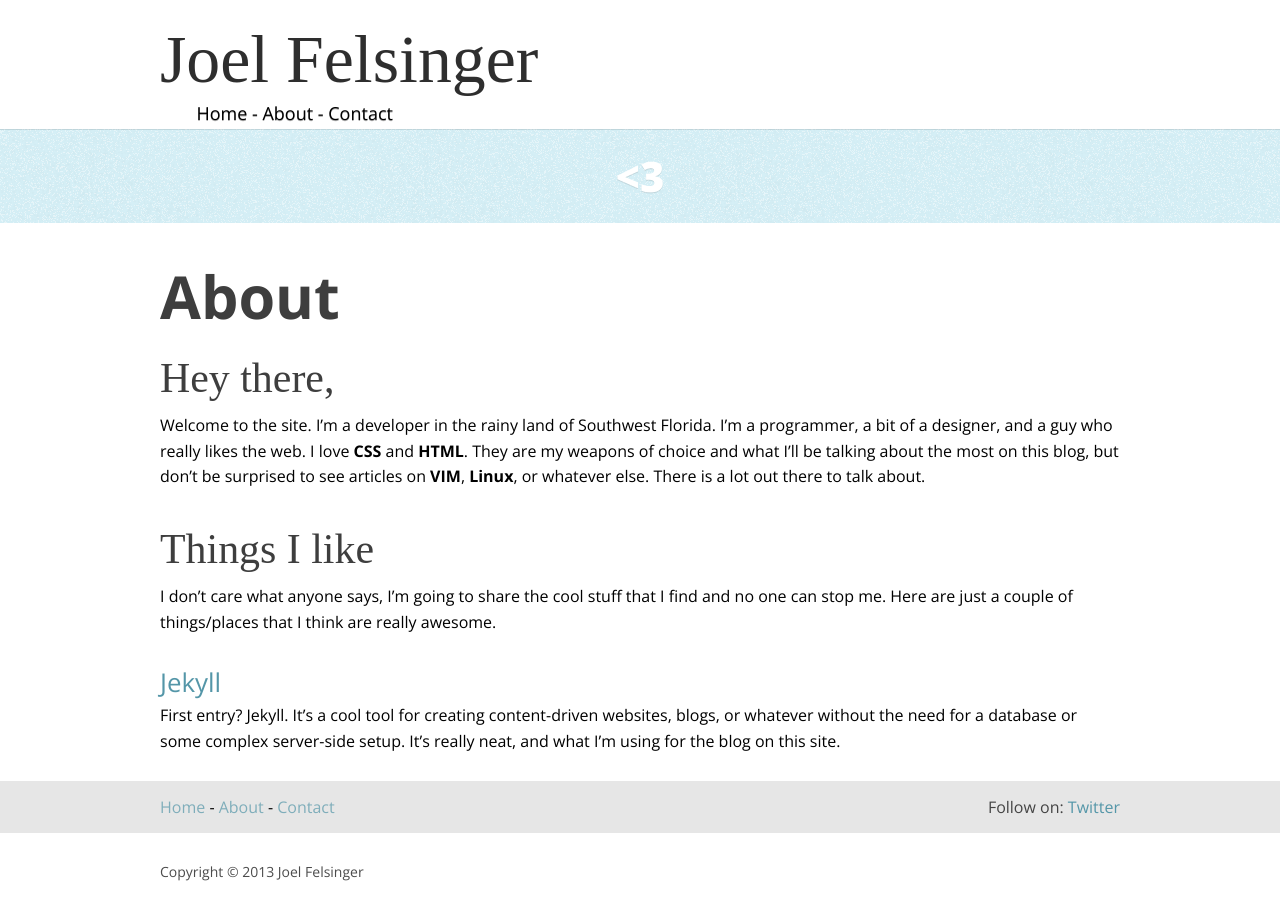
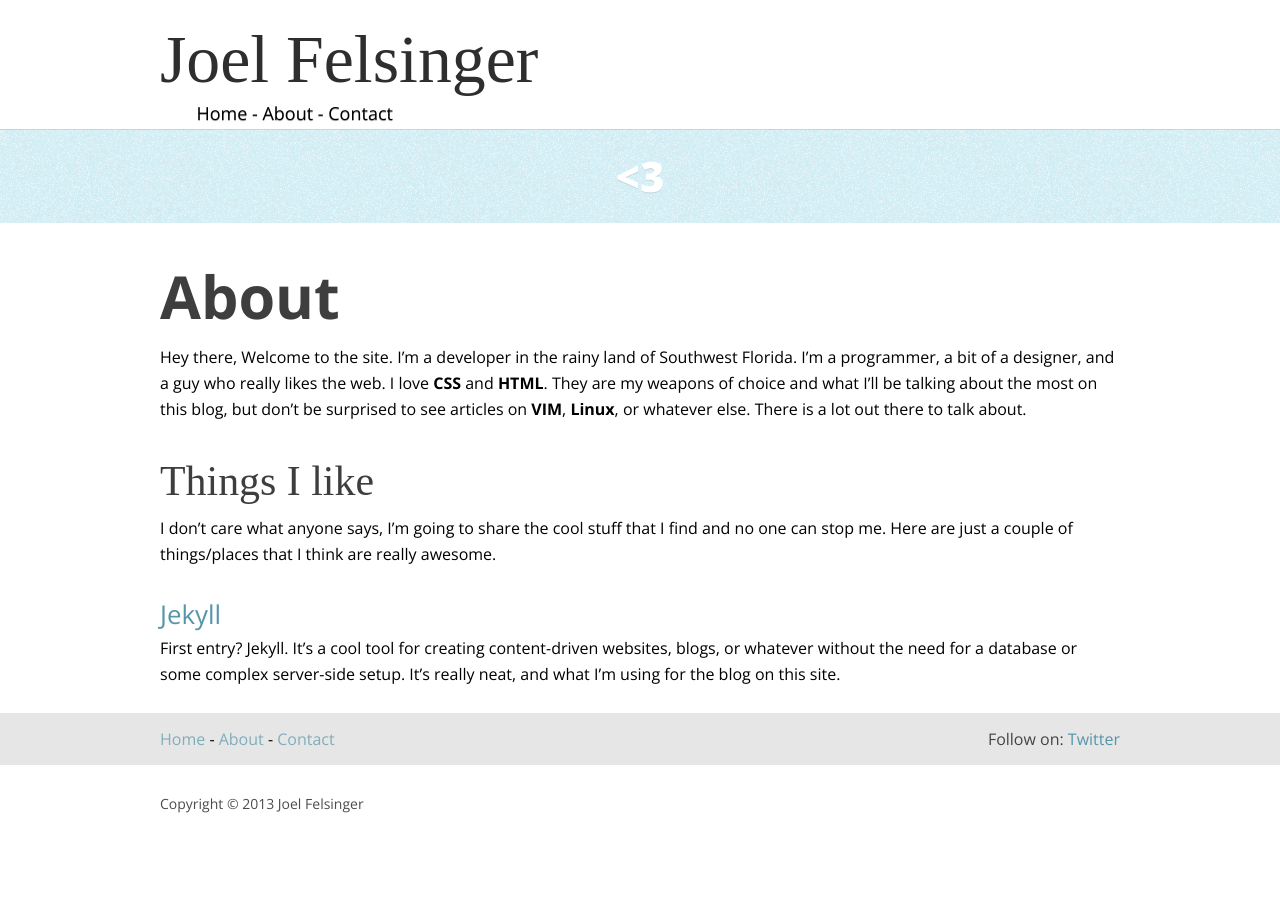
Before and after one commit to jfelsinger/joelfredrick.com, a Jekyll site: the page built from about.markdown, in a window 1280 px wide. Built offline with Jekyll 4.4.1, drawn with Linux system fonts in a browser that asks for light colours; nearby versions of some CDN libraries; some web fonts are replaced; Markdown is read by kramdown in place of the engine named in the settings.

Commit message:
Removed secondary heading

```diff
--- a/about.markdown
+++ b/about.markdown
@@ -5,12 +5,10 @@ title: About
 
 #About
 
-##Hey there,
-
-Welcome to the site. I'm a developer in the rainy land of Southwest Florida.
-I'm a programmer, a bit of a designer, and a guy who really likes the web.
-I love **CSS** and **HTML**. They are my weapons of choice and what I'll be
-talking about the most on this blog, but don't be surprised to see articles
+Hey there, Welcome to the site. I'm a developer in the rainy land of Southwest
+Florida.  I'm a programmer, a bit of a designer, and a guy who really likes the
+web.  I love **CSS** and **HTML**. They are my weapons of choice and what I'll
+be talking about the most on this blog, but don't be surprised to see articles
 on **VIM**, **Linux**, or whatever else. There is a lot out there to talk
 about.
 
```
